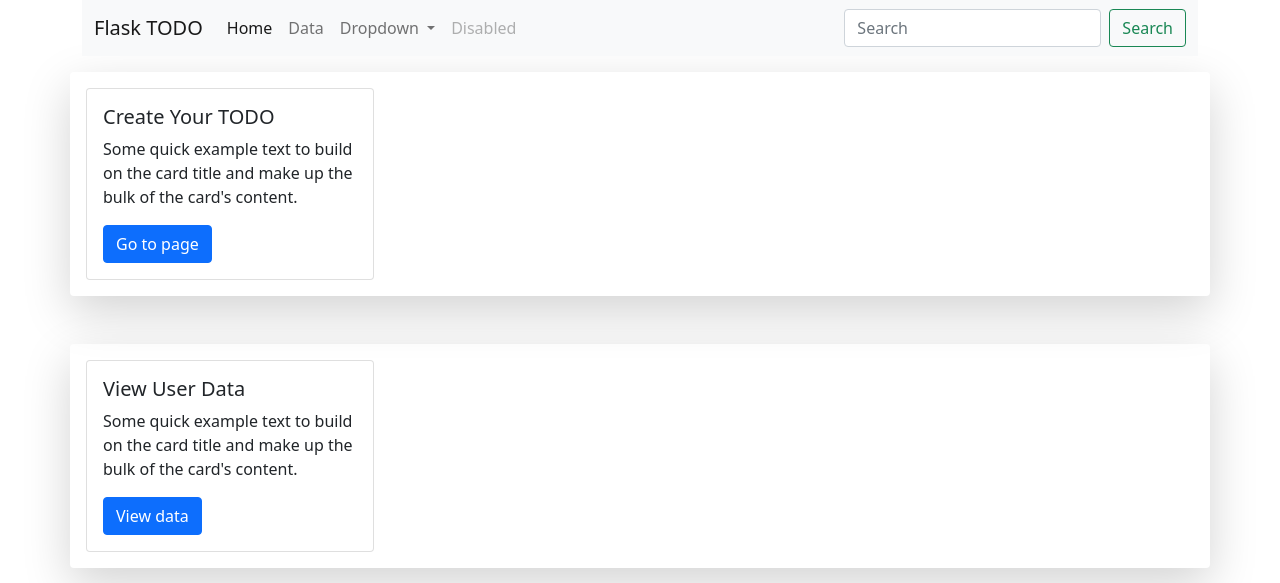
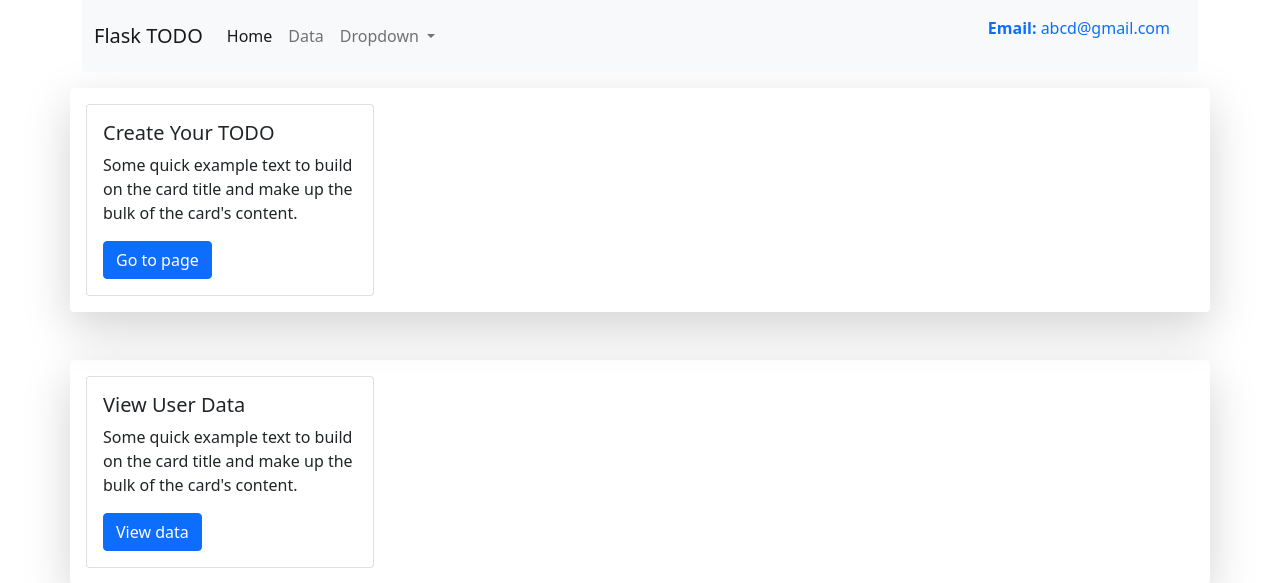
Before and after one commit to DhirendraThakur/flaskminiproject, a Flask app: page /dashboard in a window 1280 px wide. Shown: the top 583 px of the page. Run offline with Flask 3, Linux system fonts and the light colour scheme; a user stored in the database is signed in.

Commit message:
User dashboard with login user has been created

```diff
--- a/app.py
+++ b/app.py
@@ -1,6 +1,7 @@
 
-from flask import Flask, render_template, request, redirect, session, url_for
+from flask import Flask, render_template, request, redirect, session, url_for,flash
 from sqlalchemy import create_engine, Column, Integer, String, DateTime
+
 
 from flask_sqlalchemy import SQLAlchemy
 from datetime import datetime
@@ -13,6 +14,9 @@ app.config['SQLALCHEMY_DATABASE_URI'] = "sqlite:///todo.db"
 app.config['SQLALCHEMY_TRACK_MODIFICATIONS'] = False
 db = SQLAlchemy(app)
 app.secret_key='secret_key'
+
+
+
 
 class Todo(db.Model):
     __tablename__ = 'todo'
@@ -36,7 +40,9 @@ class Register_user(db.Model):
     def __init__ (self, fullname, email, password, address, phone):
         self.fullname = fullname
         self.email= email
+
         self.password = bcrypt.hashpw(password.encode('utf-8'), bcrypt.gensalt()).decode('utf-8')
+
         self.address = address
         self.phone = phone
     # def __repr__(self) -> str:
@@ -44,6 +50,16 @@ class Register_user(db.Model):
     def check_password(self, password):
         return bcrypt.checkpw(password.encode('utf-8'), self.password.encode('utf-8'))
 
+
+# class User(UserMixin):
+#     def __init__(self, id):
+#         self.id = id
+# User loader for Flask-Login
+# @login_manager.user_loader
+# def load_user(user_id):
+#     if user_id in Register_user:
+#         return Register_user(user_id)
+#     return None
 
 
 with app.app_context():
@@ -135,14 +151,16 @@ def login():
             session['password'] = user.password
             return redirect('/dashboard')
         else:
-            return render_template('login.html', error ="Invalid User!")
+           return render_template('login.html', error='Invalid username or password!')
 
     return render_template('login.html')
 
 @app.route('/dashboard')
+
 def dashboard():
     if session['fullname']:
-        return render_template('dashboard.html')
+        user = Register_user.query.filter_by(email = session['email']).first()
+        return render_template('dashboard.html', user=user)
     return redirect('/login.html')
 
 
--- a/templates/base.html
+++ b/templates/base.html
@@ -39,12 +39,12 @@
                     </ul>
                   </li>
                   <li class="nav-item">
-                    <a class="nav-link disabled">Disabled</a>
+                    <a class="nav-link active"></a>
                   </li>
                 </ul>
                 <form class="d-flex">
-                  <input class="form-control me-2" type="search" placeholder="Search" aria-label="Search">
-                  <button class="btn btn-outline-success" type="submit">Search</button>
+
+                  <a class="nav-link active" type="submit"><p><b>Email: </b> {{user.email }}</p></a>
                 </form>
               </div>
             </div>
```
Also changed, not shown: instance/todo.db.
